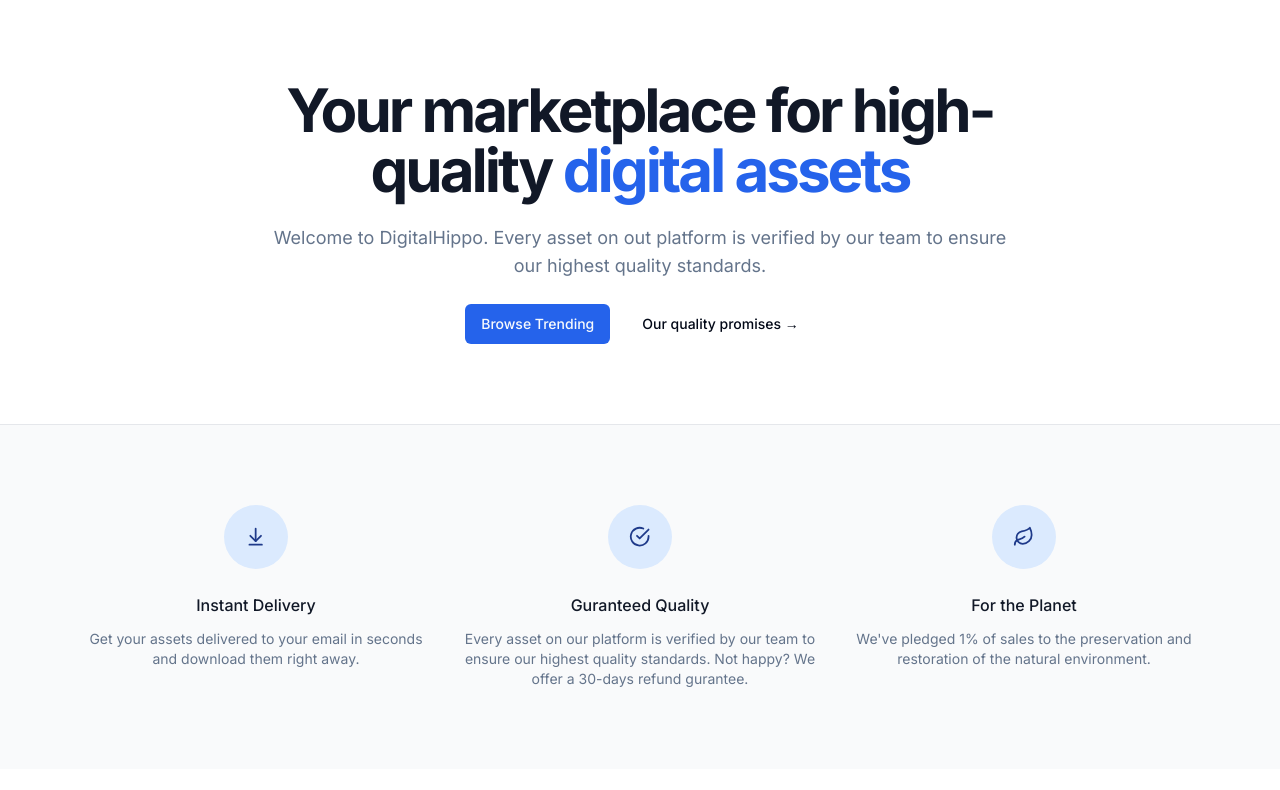
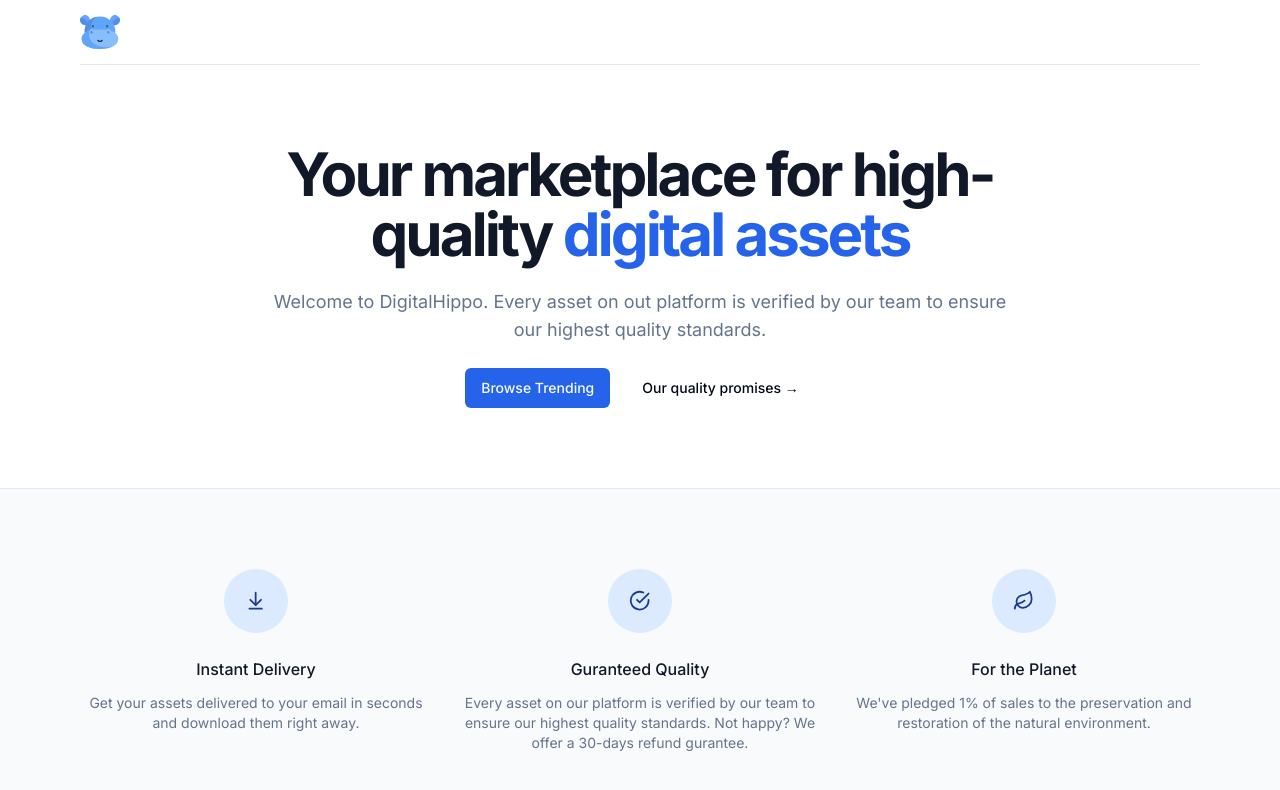
Before and after one commit to CipherGirl/digital-hippo, a Next.js app: page / in a window 1280 px wide. Shown: the top 790 px of the page. Built offline with nearby package versions, Linux system fonts and the light colour scheme.

Commit message:
Navbar Unifinished

```diff
--- a/src/app/layout.tsx
+++ b/src/app/layout.tsx
@@ -2,6 +2,7 @@
 import { Inter } from "next/font/google";
 import "./globals.css";
 import { cn } from "@/lib/utils";
+import Navbar from "@/components/Navbar";
 
 const inter = Inter({ subsets: ["latin"] });
 
@@ -21,6 +22,7 @@
         className={cn("relative h-full font-sans antialiased", inter.className)}
       >
         <main className="relative flex flex-col min-h-screen">
+          <Navbar />
           <div className="flex-grow flex-1">{children}</div>
         </main>
       </body>
--- /dev/null
+++ b/src/components/Icons.tsx
@@ -0,0 +1,89 @@
+import { LucideProps } from "lucide-react";
+
+export const Icons = {
+  logo: (props: LucideProps) => (
+    <svg {...props} viewBox="0 0 512 512">
+      <g>
+        <path
+          d="M105.67 56.012c24.601 24.601 41.244 81.13 16.643 105.731s-81.13 7.958-105.731-16.643-20.623-60.509 3.978-85.11 60.509-28.579 85.11-3.978z"
+          fill="#60a5fa"
+          data-original="#abdfeb"
+          opacity="1"
+        ></path>
+        <path
+          d="M111.097 169.375c-9.754-53.933-61.535-93.098-102.131-94.531-13.495 22.793-12.381 50.26 7.615 70.256 21.368 21.367 66.817 36.724 94.516 24.275z"
+          fill="#558ce7"
+          data-original="#8bcdd8"
+          opacity="1"
+        ></path>
+        <path
+          d="M406.33 56.012c-24.601 24.601-41.244 81.13-16.643 105.731s81.13 7.958 105.731-16.643 20.623-60.509-3.978-85.11-60.509-28.579-85.11-3.978z"
+          fill="#60a5fa"
+          data-original="#abdfeb"
+          opacity="1"
+        ></path>
+        <path
+          d="M400.903 169.375c9.754-53.933 61.535-93.098 102.13-94.531 13.495 22.793 12.381 50.26-7.615 70.256-21.367 21.367-66.816 36.724-94.515 24.275z"
+          fill="#558ce7"
+          data-original="#8bcdd8"
+          opacity="1"
+        ></path>
+        <ellipse
+          cx="256"
+          cy="244.04"
+          rx="196.34"
+          ry="186.42"
+          fill="#60a5fa"
+          data-original="#abdfeb"
+          opacity="1"
+        ></ellipse>
+        <path
+          d="M165.588 196.685a7.5 7.5 0 0 1-7.5-7.5v-15.008a7.5 7.5 0 0 1 15 0v15.008a7.5 7.5 0 0 1-7.5 7.5zM346.412 196.685a7.5 7.5 0 0 1-7.5-7.5v-15.008a7.5 7.5 0 0 1 15 0v15.008a7.5 7.5 0 0 1-7.5 7.5z"
+          fill="#222222"
+          data-original="#464d59"
+          opacity="1"
+        ></path>
+        <path
+          d="M212.03 62.322c-87.266 18.957-152.372 93.12-152.372 181.723 0 102.957 87.905 186.42 196.342 186.42 19.952 0 39.204-2.835 57.346-8.087C85.074 329.977 119.169 118.281 212.03 62.322z"
+          fill="#558ce7"
+          data-original="#8bcdd8"
+          opacity="1"
+        ></path>
+        <path
+          d="M409.201 247.067c-3.993-1.525-7.205-4.522-9.287-8.256-7.292-13.082-21.262-21.931-37.303-21.931a42.466 42.466 0 0 0-25.912 8.775c-2.706 2.072-6.138 2.964-9.522 2.563-22.448-2.662-46.36-3.941-71.178-3.941-24.818 0-48.73 1.279-71.178 3.941-3.384.401-6.816-.491-9.522-2.563a42.466 42.466 0 0 0-25.912-8.775c-16.04 0-30.01 8.85-37.303 21.931-2.081 3.734-5.293 6.731-9.287 8.256-49.69 18.976-81.141 50.52-81.141 97.301 0 85.459 104.919 128.202 234.342 128.202S490.34 429.827 490.34 344.368c.002-46.782-31.448-78.325-81.139-97.301z"
+          fill="#87befb"
+          data-original="#b9e8ef"
+          opacity="1"
+        ></path>
+        <path
+          d="M256 383.302a44.19 44.19 0 0 1-33.317-15.175 7.5 7.5 0 0 1 11.309-9.855 29.192 29.192 0 0 0 22.009 10.03 29.195 29.195 0 0 0 22.009-10.03 7.501 7.501 0 0 1 11.309 9.855A44.197 44.197 0 0 1 256 383.302z"
+          fill="#222222"
+          data-original="#464d59"
+          opacity="1"
+        ></path>
+        <circle
+          cx="149.39"
+          cy="259.56"
+          r="15.519"
+          fill="#558ce7"
+          data-original="#8bcdd8"
+          opacity="1"
+        ></circle>
+        <circle
+          cx="362.61"
+          cy="259.56"
+          r="15.519"
+          fill="#558ce7"
+          data-original="#8bcdd8"
+          opacity="1"
+        ></circle>
+        <path
+          d="M416.18 443.185c-246.851 43.269-311.115-113.303-300.169-158.197.615-2.522.695-5.142.379-7.719-2.455-20.031 5.053-45.274 18.266-57.764a42.819 42.819 0 0 0-22.705 19.548c-2.002 3.647-5.171 6.496-9.059 7.978-49.745 18.972-81.235 50.526-81.235 97.337 0 85.459 104.919 128.202 234.342 128.202 61.953 0 118.279-9.801 160.181-29.385z"
+          fill="#60a5fa"
+          data-original="#abdfeb"
+          opacity="1"
+        ></path>
+      </g>
+    </svg>
+  ),
+};
--- /dev/null
+++ b/src/components/NavItems.tsx
@@ -0,0 +1,10 @@
+"use client";
+
+import { useState } from "react";
+
+const NavItems = () => {
+  const [activeIndex, setActiveIndex] = useState<null | number>(null);
+  return <div className="flex gap-4 h-full"></div>;
+};
+
+export default NavItems;
--- /dev/null
+++ b/src/components/Navbar.tsx
@@ -0,0 +1,31 @@
+import Link from "next/link";
+import MaxWidthWrapper from "./MaxWidthWrapper";
+import { Icons } from "./Icons";
+import NavItems from "./NavItems";
+
+const Navbar = () => {
+  return (
+    <div className="bg-white sticky z-50 top-0 inset-x-0 h-16">
+      <header className="relatice bg-white">
+        <MaxWidthWrapper>
+          <div className="border-b border-gray-200">
+            <div className=" flex h-16 items-center">
+              {/* //Todo: Mobile Nav */}
+              <div className="ml-4 flex lg:ml-0">
+                <Link href="/">
+                  <Icons.logo className="h-10 w-10" />
+                </Link>
+              </div>
+
+              <div className="hidden z-50 lg:ml-8 lg:block lg:self-stretch">
+                <NavItems />
+              </div>
+            </div>
+          </div>
+        </MaxWidthWrapper>
+      </header>
+    </div>
+  );
+};
+
+export default Navbar;
--- /dev/null
+++ b/src/config/index.ts
@@ -0,0 +1,11 @@
+export const PRODUCT_CATEGORIES = [
+  {
+    label: "UI Kits",
+    value: "ui_kits" as const,
+    featured: [{
+      name: "Editor picks",
+      href: "#",
+      imageSrc: 'nav'
+    }]
+  },
+];
```
